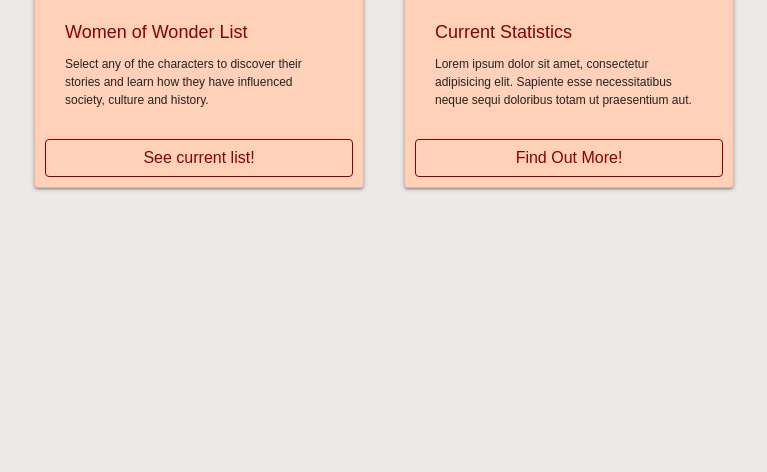
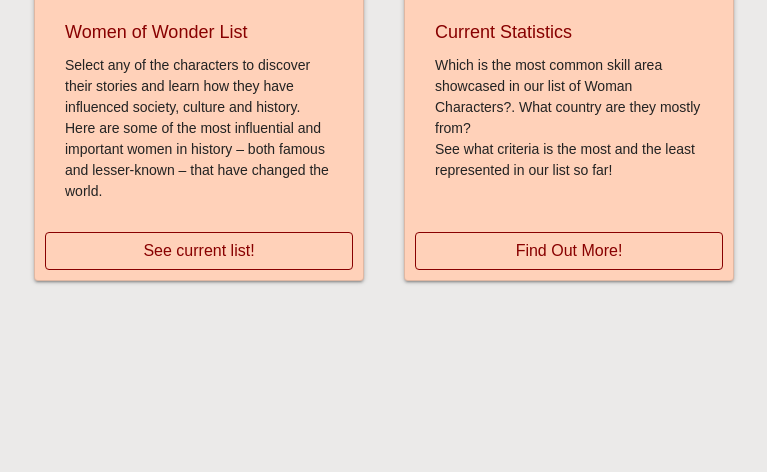
Before and after one commit to laumartin/RemarkableWomen, a Flask app: page / in a window 1280 px wide. Shown: the part 1114-1586 px from the top of the page, without its empty margins (71-838 px from the left). Before the commit the page ends 1306 px from the top, so only its background shows below. Run offline with Flask 2, Linux system fonts and the light colour scheme; some libraries are stand-ins or nearby versions.

Commit message:
Amending error in characters.html and profile.html where the toggler button wasn't displaying the full text of each character card properly by editing the jquery function in script.js. Amending this also in base.html where the script file was referenced without using flask. Updating texts in home page for statistics and style of texts. Changing input type for password field in register page

```diff
--- a/static/css/style.css
+++ b/static/css/style.css
@@ -74,6 +74,9 @@ footer ul li a i span:hover{
     box-shadow: 0 2px 2px 0 rgba(0, 0, 0, 0.14), 0 3px 1px -2px rgba(0, 0, 0, 0.12), 0 1px 5px 0 rgba(0, 0, 0, 0.2);
 }
 
+.card-body{
+    font-size: 14px;
+}
 .search-buttons{
     padding: 7px 7px;
     float: left;
--- a/static/script.js
+++ b/static/script.js
@@ -2,5 +2,5 @@
 
 // Characters page see more details of each card toggle
 $(".linktext").click(function(){
-    $(".fulltext").toggle();
+    $(this).prev('.fulltext').toggle();
 });
--- a/templates/base.html
+++ b/templates/base.html
@@ -107,7 +107,8 @@
     <script src="https://cdnjs.cloudflare.com/ajax/libs/popper.js/1.12.9/umd/popper.min.js" integrity="sha384-ApNbgh9B+Y1QKtv3Rn7W3mgPxhU9K/ScQsAP7hUibX39j7fakFPskvXusvfa0b4Q" crossorigin="anonymous"></script>
     <script src="https://maxcdn.bootstrapcdn.com/bootstrap/4.0.0/js/bootstrap.min.js" integrity="sha384-JZR6Spejh4U02d8jOt6vLEHfe/JQGiRRSQQxSfFWpi1MquVdAyjUar5+76PVCmYl" crossorigin="anonymous"></script>
 
-    <script src="static/script.js"></script>
+    <script src="{{url_for('static', filename='script.js')}}"></script>
+
     <script>
         $("#copyright").text(new Date().getFullYear())
     </script>
--- a/templates/home.html
+++ b/templates/home.html
@@ -46,10 +46,12 @@
         <div class="row">
             <div class="col-md-4 mb-5">
                 <div class="card h-100">
-                    <img class="card-img-top" src="https://centaur-wp.s3.eu-central-1.amazonaws.com/designweek/prod/content/uploads/2020/03/06144715/banner-4.jpg" alt="">
+                    <img class="card-img-top" src="https://centaur-wp.s3.eu-central-1.amazonaws.com/designweek/prod/content/uploads/2020/03/06144715/banner-4.jpg" alt="women table image">
                     <div class="card-body">
                         <h4 class="card-title">Women of Wonder List</h4>
-                        <p class="card-text">Select any of the characters to discover their stories and learn how they have influenced society, culture and history.</p>
+                        <p class="card-text">Select any of the characters to discover their stories and learn how they have influenced society, culture and history.
+                            Here are some of the most influential and important women in history – both famous and lesser-known – that have changed the world.
+                        </p>
                     </div>
                     <div class="">
                         <a href="{{ url_for('characters') }}" class="btn linktext">See current list!</a>
@@ -61,7 +63,10 @@
                     <img class="card-img-top" src="/static/Statistics_image.png" alt="statistics image">
                     <div class="card-body">
                         <h4 class="card-title">Current Statistics</h4>
-                        <p class="card-text">Lorem ipsum dolor sit amet, consectetur adipisicing elit. Sapiente esse necessitatibus neque sequi doloribus totam ut praesentium aut.</p>
+                        <p class="card-text"> Which is the most common skill area showcased in our list of Woman Characters?.
+                             What country are they mostly from?
+                             <br>See what criteria is the most and the least represented in our list so far!
+                        </p>
                     </div>
                     <div class="">
                         <a href="{{ url_for('statistics') }}" class="btn linktext">Find Out More!</a>
@@ -69,6 +74,5 @@
                 </div>
             </div>
         </div>
-    </div>
     <!-- /.container -->
 {% endblock %}
--- a/templates/register.html
+++ b/templates/register.html
@@ -26,7 +26,7 @@
                     <div class="form-group col-4 pl-5">
                         <i class="fas fa-user-lock prefix"></i>
                         <label for="password" class="pl-2 pr-2">Password</label>
-                        <input type="text" id="password" name="password" minlength="8"
+                        <input type="password" id="password" name="password" minlength="8"
                             maxlength="20" pattern="^[a-zA-Z0-9]{8,20}$" class="card-text" required>
                         <small id="passwordHelp" class="pl-2">
                             Must be 8-20 characters long.
```
